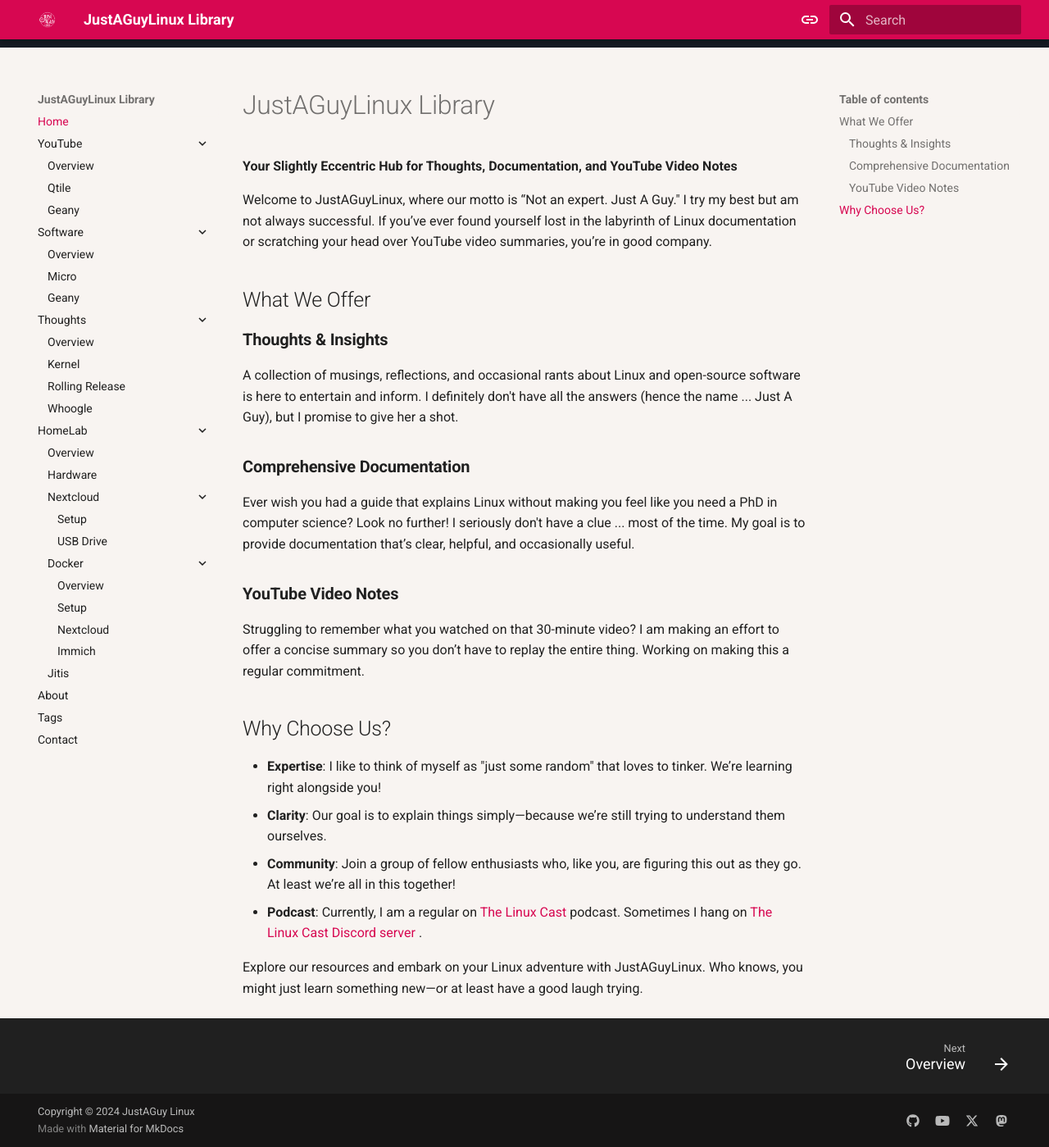
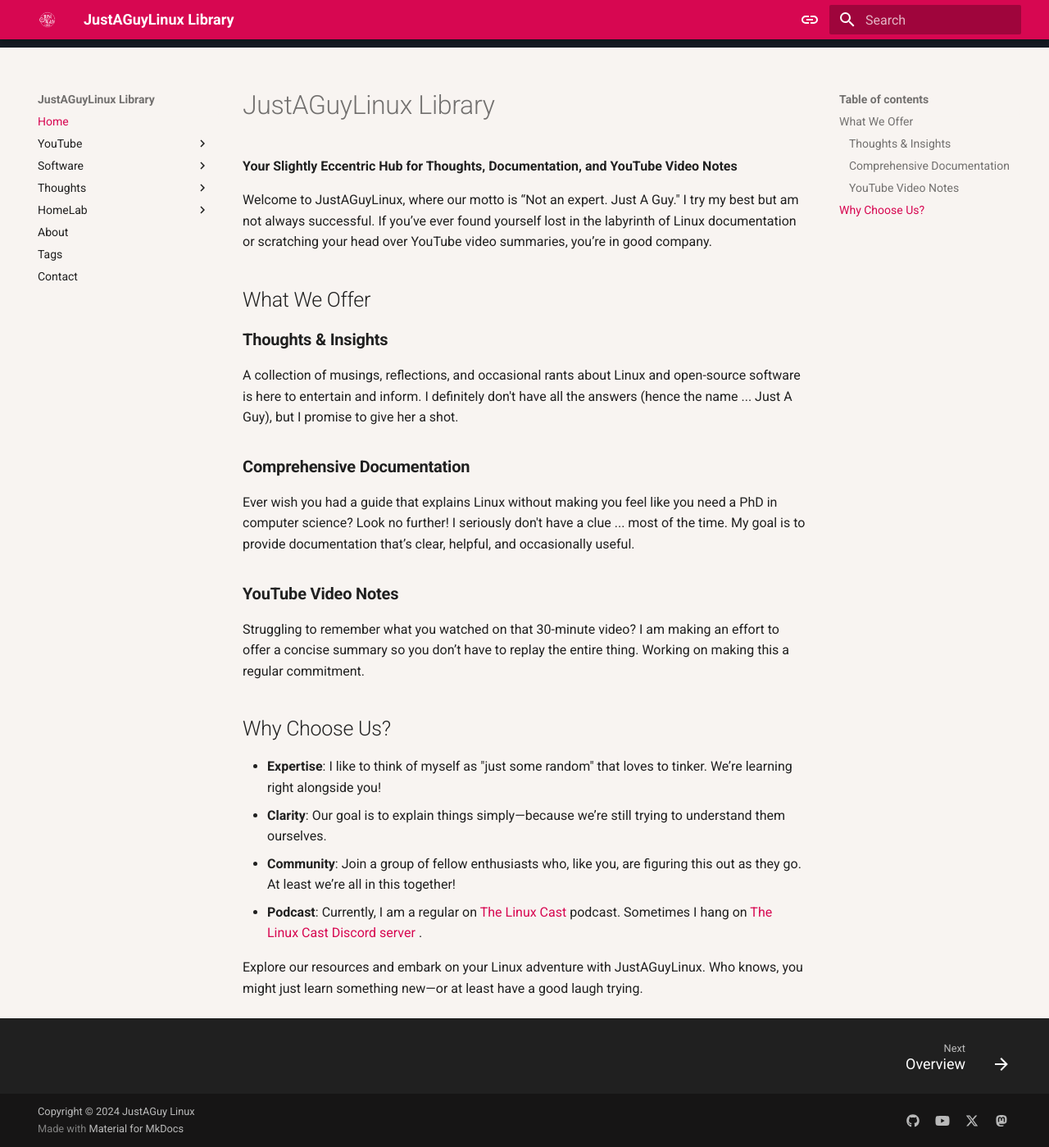
Before and after one commit to drewgrif/jagmkdocs, an MkDocs documentation site: the page built from docs/index.md, in a window 1280 px wide and 1399 px high. Shown: the whole window at 82% size. Built offline with MkDocs 1.6.1 and Material for MkDocs 9.7.7, drawn with Linux system fonts in a browser that asks for light colours.

Commit message:
Update mkdocs.yml

```diff
--- a/mkdocs.yml
+++ b/mkdocs.yml
@@ -27,7 +27,7 @@ nav:
           - Setup: docker/setup.md
           - Nextcloud: docker/nextcloud.md
           - Immich: docker/immich.md
-      - Jitis: homelab/jitsi.md
+      - Jitsi: homelab/jitsi.md
   - About: about.md
   - Tags: tags.md
   - Contact: contact.md
@@ -63,9 +63,8 @@ theme:
   features:
     - navigation.top
     - navigation.footer
-    - navigation.expand
+    - navigation.indexes
     - content.code.copy
-    - content.code.select
     - search.suggest
     - search.highlight
     - search.share
```
